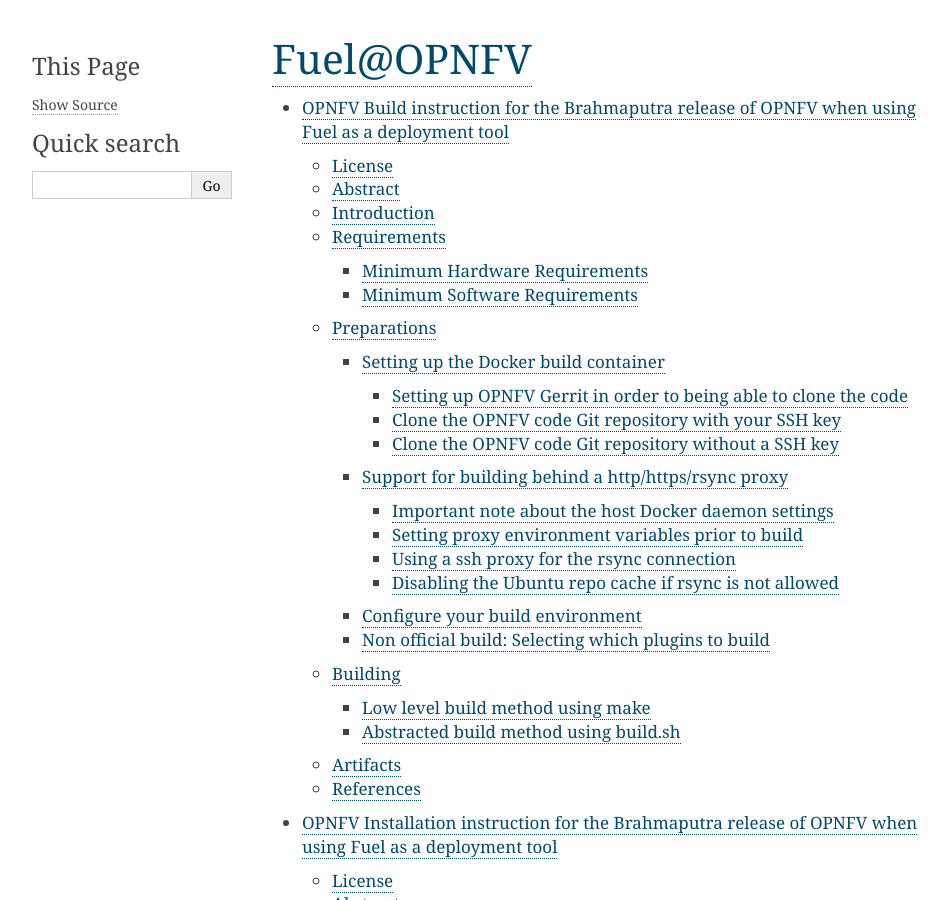
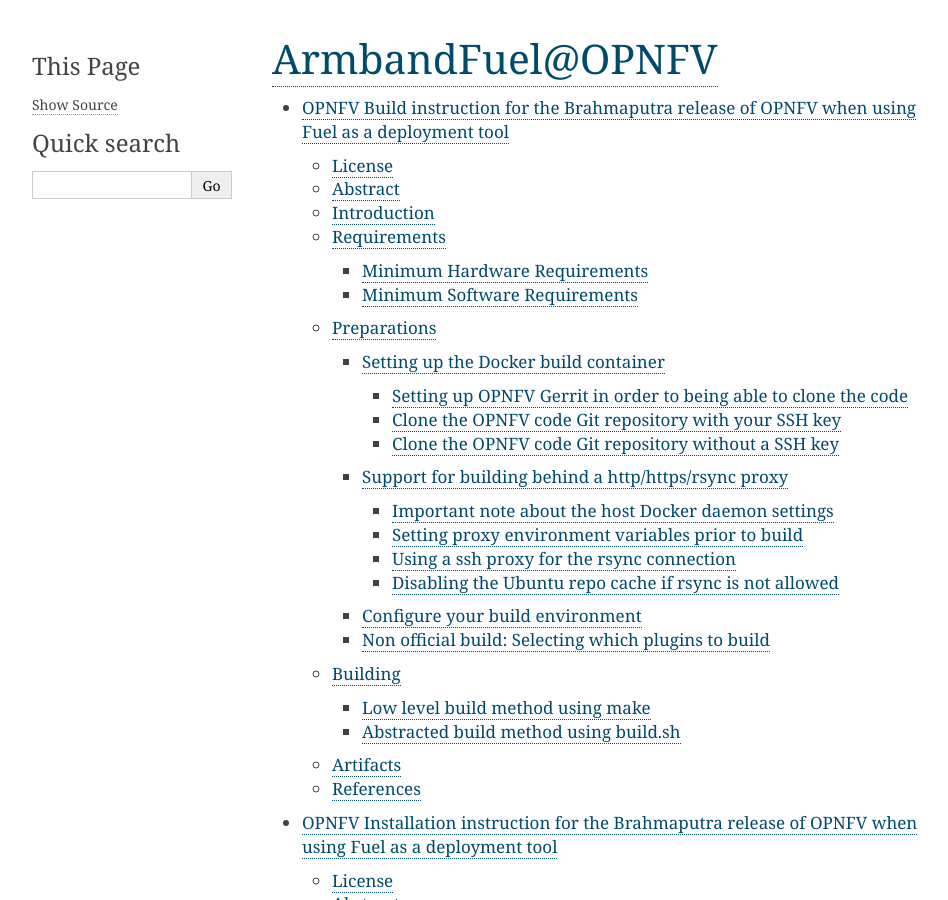
Before and after one commit to opnfv/armband, a Sphinx documentation site: the page built from docs/index.rst, in a window 1280 px wide and 900 px high. Shown: the whole window, without its empty margins (148-1096 px from the left). Built offline with Sphinx 7.4.7, drawn with Linux system fonts in a browser that asks for light colours.

Commit message:
WIP: Docs: Update name, add contributors.

```diff
--- a/docs/index.rst
+++ b/docs/index.rst
@@ -1,11 +1,11 @@
 .. This document is protected/licensed under the following conditions
-.. (c) Jonas Bjurel (Ericsson AB)
+.. (c) Jonas Bjurel (Ericsson AB); Alexandru Avadanii, Florin Dumitrascu (Enea)
 .. Licensed under a Creative Commons Attribution 4.0 International License.
 .. You should have received a copy of the license along with this work.
 .. If not, see <http://creativecommons.org/licenses/by/4.0/>.
 
 **********
-Fuel@OPNFV
+ArmbandFuel@OPNFV
 **********
 
 .. toctree::
```
